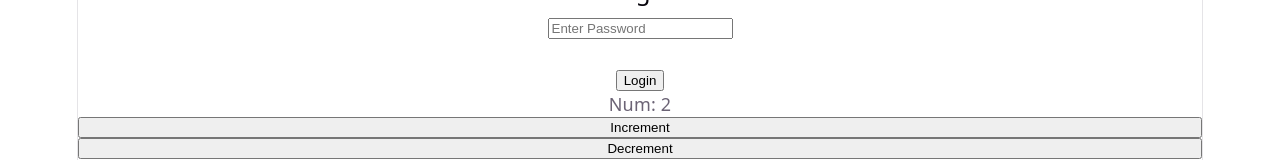
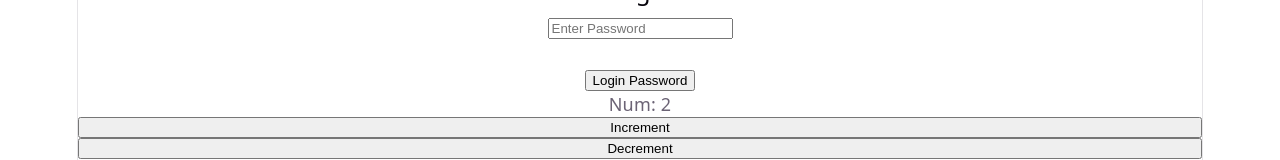
Before and after one commit to yashdharnaagrawal-arch/Learning-React, a React (Vite) app: page / in a window 1280 px wide. Shown: the part 573-733 px from the top of the page. Built offline with nearby package versions, Linux system fonts and the light colour scheme; no server answers.

Commit message:
Rename Logn Button and removed extra value unnecessary

```diff
--- a/src/App.jsx
+++ b/src/App.jsx
@@ -179,13 +179,12 @@ function App() {
       <input
         type="password"
         placeholder="Enter Password"
-        value={password}
         onChange={(e) => setPassword(e.target.value)}
       />
 
       <br /><br />
 
-      <button onClick={login}>Login</button>
+      <button onClick={login}>Login Password</button>
     </div>
 
     <div>Num: {num2}</div>
```
